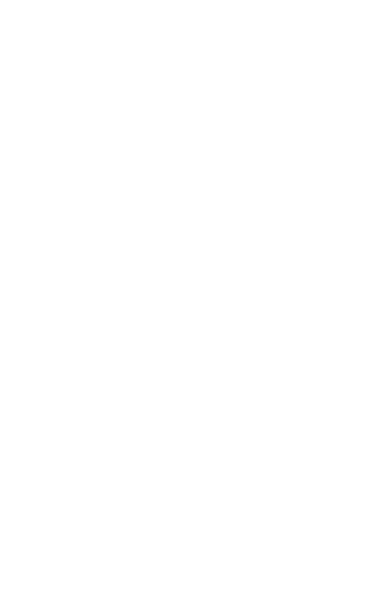
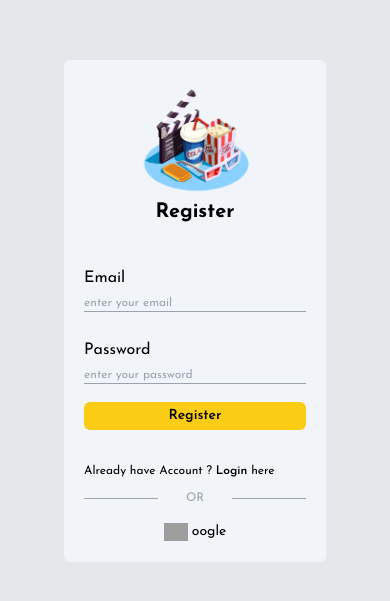
Before and after one commit to wahyudiaditya/IP-RMT56, a React (Vite) app in the folder client/: page /register in a window 390 px wide. Before the commit this address had no page. Shown: the part 111-712 px from the top of the page. Built offline with nearby package versions, Linux system fonts and the light colour scheme; grey boxes are pictures that could not be loaded.

Commit message:
feat: add register with responsive

```diff
--- a/client/src/App.jsx
+++ b/client/src/App.jsx
@@ -1,5 +1,6 @@
 import { BrowserRouter, Route, Routes } from "react-router";
 import Login from "./pages/auth/Login";
+import Register from "./pages/auth/Register";
 
 function App() {
   return (
@@ -7,6 +8,7 @@
       <BrowserRouter>
         <Routes>
           <Route path="/login" element={<Login />} />
+          <Route path="/register" element={<Register />} />
         </Routes>
       </BrowserRouter>
     </>
--- a/client/src/components/form/AuthForm.jsx
+++ b/client/src/components/form/AuthForm.jsx
@@ -50,7 +50,7 @@
         <p className="text-center">OR</p>
         <hr className="border-gray-400" />
       </div>
-      <div className="pt-2 md:pb-10 flex justify-center">
+      <div className="pt-4 md:pb-10 flex justify-center">
         <p className="flex items-center gap-1 text-sm md:text-xl md:font-semibold">
           <img src={googleLogo} alt="google logo" className="w-6 md:w-10" />
           oogle
--- /dev/null
+++ b/client/src/pages/auth/Register.jsx
@@ -0,0 +1,120 @@
+import Swal from "sweetalert2";
+import { myRecMovie } from "../../../helpers/http-client";
+import { NavLink, useNavigate } from "react-router";
+import { useState } from "react";
+import Button from "../../components/ui/Button";
+import InputForm from "../../components/ui/InputForm";
+import AuthForm from "../../components/form/AuthForm";
+
+export default function Register() {
+  const [email, setEmail] = useState("");
+  const [password, setPassword] = useState("");
+  const navigate = useNavigate();
+
+  const handleRegister = async (e) => {
+    e.preventDefault();
+
+    try {
+      await myRecMovie.post("/register", {
+        email,
+        password,
+      });
+
+      setEmail("");
+      setPassword("");
+
+      const Toast = Swal.mixin({
+        toast: true,
+        position: "top-end",
+        showConfirmButton: false,
+        timer: 3000,
+        timerProgressBar: true,
+        didOpen: (toast) => {
+          toast.onmouseenter = Swal.stopTimer;
+          toast.onmouseleave = Swal.resumeTimer;
+        },
+      });
+      Toast.fire({
+        icon: "success",
+        title: "Register Successfully",
+      });
+      navigate("/login");
+    } catch (error) {
+      console.log(error);
+      const Toast = Swal.mixin({
+        toast: true,
+        position: "top-end",
+        showConfirmButton: false,
+        timer: 3000,
+        timerProgressBar: true,
+        didOpen: (toast) => {
+          toast.onmouseenter = Swal.stopTimer;
+          toast.onmouseleave = Swal.resumeTimer;
+        },
+      });
+      Toast.fire({
+        icon: "error",
+        title: error.response.data.message,
+      });
+    }
+  };
+  return (
+    <div>
+      <div className="flex min-h-screen bg-gray-200 max-w-full items-center justify-center">
+        <div className="flex rounded-md bg-slate-100 md:shadow-lg md:max-w-5xl">
+          <div className="lg:w-1/2 lg:h-full md:h-[400px] md:w-[300px] hidden md:block">
+            <img
+              src="/img/auth1.png"
+              className="rounded-l-md h-full"
+              alt="Login Picture"
+            />
+          </div>
+
+          <div className="lg:w-1/2 flex justify-center lg:h-full p-5 md:h-[400px] md:w-[300px] w-full">
+            <AuthForm
+              formType="Register"
+              handleSubmit={handleRegister}
+              inputEmail={
+                <InputForm
+                  type="email"
+                  classInput="bg-transparent w-full min-w-[222px] text-xs lg:text-base md:text-sm hover:outline-none outline-none border-b border-gray-400"
+                  placeholder="enter your email"
+                  autoComplete="email"
+                  value={email}
+                  onChange={(e) => setEmail(e.target.value)}
+                  required
+                />
+              }
+              inputPassword={
+                <InputForm
+                  type="password"
+                  classInput="bg-transparent w-full text-xs lg:text-base md:text-sm hover:outline-none outline-none border-b border-gray-400"
+                  placeholder="enter your password"
+                  autoComplete="current-password"
+                  value={password}
+                  onChange={(e) => setPassword(e.target.value)}
+                  required
+                />
+              }
+              buttonSubmit={
+                <Button
+                  classButton="md:px-6 w-full px-4 lg:py-2 bg-yellow-400 rounded-md lg:text-base text-sm font-semibold text-black py-1"
+                  buttonName="Register"
+                />
+              }
+              spanNeedRegister={
+                <span className="text-xs md:text-sm lg:text-base ">
+                  Already have Account ?{" "}
+                  <NavLink to="/login" className="font-semibold">
+                    Login
+                  </NavLink>{" "}
+                  here
+                </span>
+              }
+            />
+          </div>
+        </div>
+      </div>
+    </div>
+  );
+}
```
